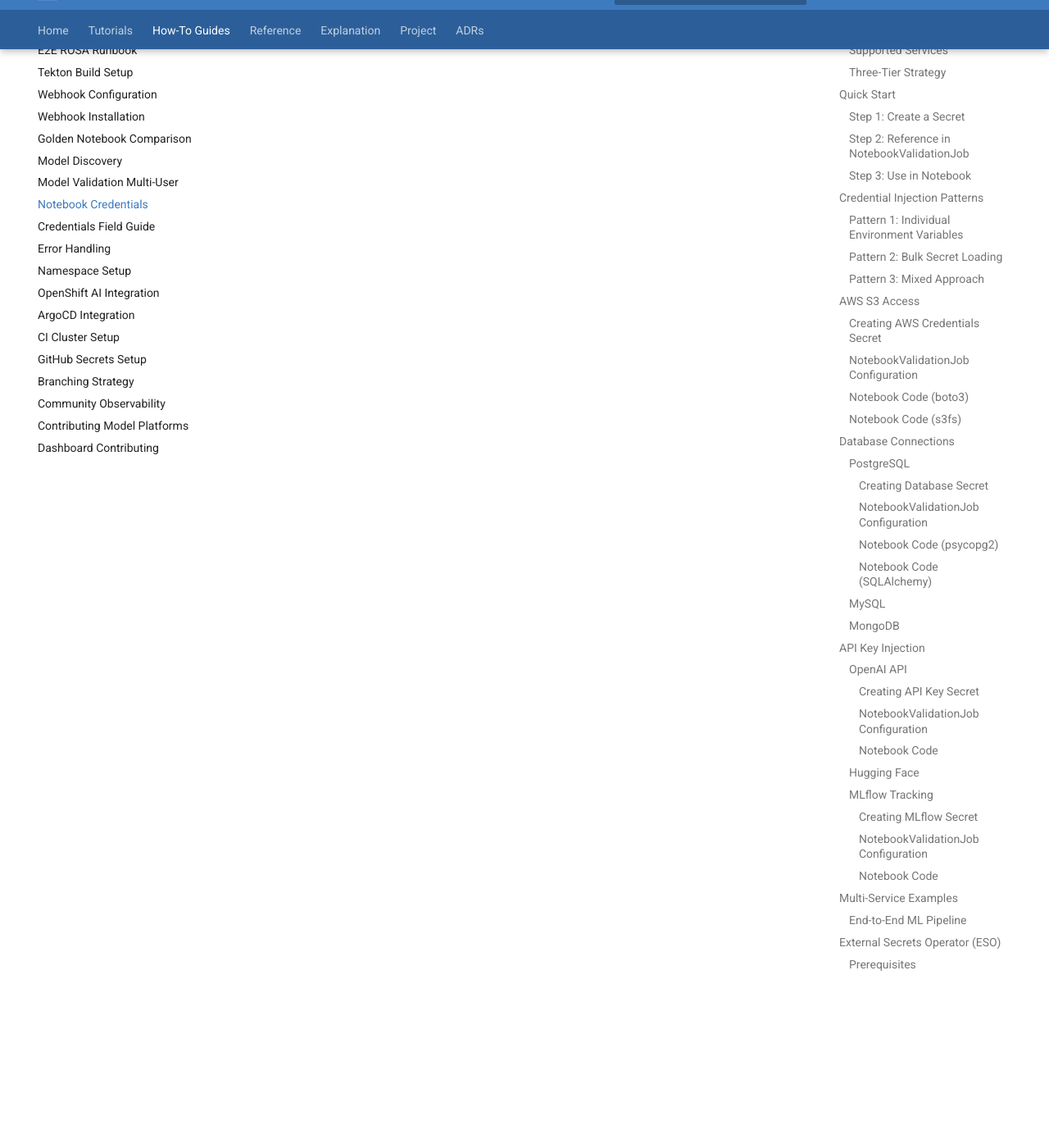
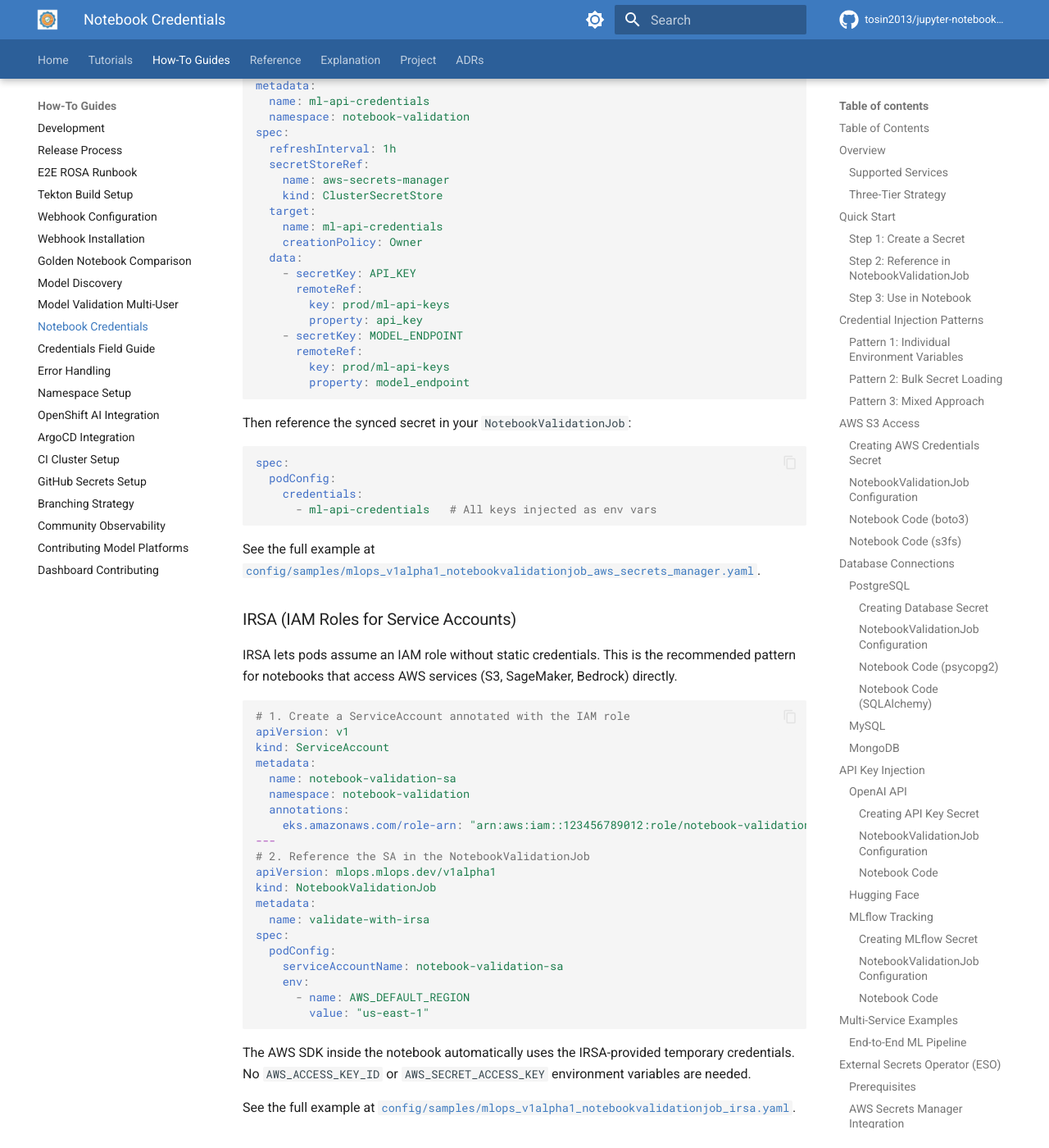
Before and after one commit to tosin2013/jupyter-notebook-validator-operator, an MkDocs documentation site: the page built from docs/how-to/NOTEBOOK_CREDENTIALS_GUIDE.md, in a window 1280 px wide and 1400 px high, scrolled down 21306 px. Shown: the whole window at 82% size. Built offline with MkDocs 1.6.1 and Material for MkDocs 9.7.7, drawn with Linux system fonts in a browser that asks for light colours; comment, search, counter and statistics services are not loaded; some of the changed text lies outside the part shown.

Commit message:
feat: implement v1.0.10 milestone issues (#28, #29, #30, #31, #32) (#112)
#32: Add printer columns for kubectl get UX
- Added Git-URL (wide) and Timeout columns to NotebookValidationJob CRD
- Regenerated CRD manifests
- Added example output to Testing Guide

#30: AWS Secrets Manager and IRSA docs
- Added AWS Integration section to NOTEBOOK_CREDENTIALS_GUIDE.md
- Created sample CRs: aws_secrets_manager.yaml and irsa.yaml
- Documented ESO ExternalSecret and IRSA patterns

#31: AWS EBS and EFS StorageClass docs
- Created AWS_STORAGE_GUIDE.md with EBS vs EFS comparison
- Created sample CRs: aws_ebs_pvc.yaml and aws_efs_pvc.yaml
- Documented WaitForFirstConsumer and ReadWriteMany patterns

#28: Smart pod recovery and model validation tests
- Added recovery_model_validation_test.go with tests for:
  - ImagePullBackOff classification
  - OOMKilled classification
  - CrashLoopBackOff classification
  - Init container failure detection
  - Model endpoint env var injection
  - Pod resource limits

#29: Tekton git credentials smoke test
- Added tekton_credentials_test.go with tests for:
  - Source secret to Tekton secret conversion
  - Idempotent secret creation
  - Documented ADR-042 watch-and-sync gap

Signed-off-by: Tosin Akinosho <tosin@redhat.com>
Signed-off-by: Tosin Akinosho <takinosh@redhat.com>
Co-authored-by: Cursor <cursoragent@cursor.com>

````diff
--- a/docs/how-to/NOTEBOOK_CREDENTIALS_GUIDE.md
+++ b/docs/how-to/NOTEBOOK_CREDENTIALS_GUIDE.md
@@ -1048,6 +1048,99 @@ ExternalSecret status: SecretSyncedError
    print("Available env vars:", list(os.environ.keys()))
    ```
 
+## AWS Integration
+
+### AWS Secrets Manager with External Secrets Operator
+
+On ROSA and EKS, the recommended pattern uses the External Secrets Operator (ESO) to pull
+credentials from AWS Secrets Manager and create Kubernetes Secrets that the operator can inject.
+
+```yaml
+# 1. Create a ClusterSecretStore pointing to AWS Secrets Manager
+apiVersion: external-secrets.io/v1beta1
+kind: ClusterSecretStore
+metadata:
+  name: aws-secrets-manager
+spec:
+  provider:
+    aws:
+      service: SecretsManager
+      region: us-east-1
+      auth:
+        jwt:
+          serviceAccountRef:
+            name: external-secrets-sa
+            namespace: external-secrets
+---
+# 2. Create an ExternalSecret that syncs specific keys
+apiVersion: external-secrets.io/v1beta1
+kind: ExternalSecret
+metadata:
+  name: ml-api-credentials
+  namespace: notebook-validation
+spec:
+  refreshInterval: 1h
+  secretStoreRef:
+    name: aws-secrets-manager
+    kind: ClusterSecretStore
+  target:
+    name: ml-api-credentials
+    creationPolicy: Owner
+  data:
+    - secretKey: API_KEY
+      remoteRef:
+        key: prod/ml-api-keys
+        property: api_key
+    - secretKey: MODEL_ENDPOINT
+      remoteRef:
+        key: prod/ml-api-keys
+        property: model_endpoint
+```
+
+Then reference the synced secret in your `NotebookValidationJob`:
+
+```yaml
+spec:
+  podConfig:
+    credentials:
+      - ml-api-credentials   # All keys injected as env vars
+```
+
+See the full example at [`config/samples/mlops_v1alpha1_notebookvalidationjob_aws_secrets_manager.yaml`](../../config/samples/mlops_v1alpha1_notebookvalidationjob_aws_secrets_manager.yaml).
+
+### IRSA (IAM Roles for Service Accounts)
+
+IRSA lets pods assume an IAM role without static credentials. This is the recommended pattern for
+notebooks that access AWS services (S3, SageMaker, Bedrock) directly.
+
+```yaml
+# 1. Create a ServiceAccount annotated with the IAM role
+apiVersion: v1
+kind: ServiceAccount
+metadata:
+  name: notebook-validation-sa
+  namespace: notebook-validation
+  annotations:
+    eks.amazonaws.com/role-arn: "arn:aws:iam::123456789012:role/notebook-validation-role"
+---
+# 2. Reference the SA in the NotebookValidationJob
+apiVersion: mlops.mlops.dev/v1alpha1
+kind: NotebookValidationJob
+metadata:
+  name: validate-with-irsa
+spec:
+  podConfig:
+    serviceAccountName: notebook-validation-sa
+    env:
+      - name: AWS_DEFAULT_REGION
+        value: "us-east-1"
+```
+
+The AWS SDK inside the notebook automatically uses the IRSA-provided temporary credentials.
+No `AWS_ACCESS_KEY_ID` or `AWS_SECRET_ACCESS_KEY` environment variables are needed.
+
+See the full example at [`config/samples/mlops_v1alpha1_notebookvalidationjob_irsa.yaml`](../../config/samples/mlops_v1alpha1_notebookvalidationjob_irsa.yaml).
+
 ## Additional Resources
 
 - [ADR-014: Notebook Credential Injection Strategy](adrs/014-notebook-credential-injection-strategy.md)
````
Also changed, not shown: docs/how-to/AWS_STORAGE_GUIDE.md (added, +101 -0 lines), docs/reference/TESTING_GUIDE.md (+19 -0 lines), 8 other files.
